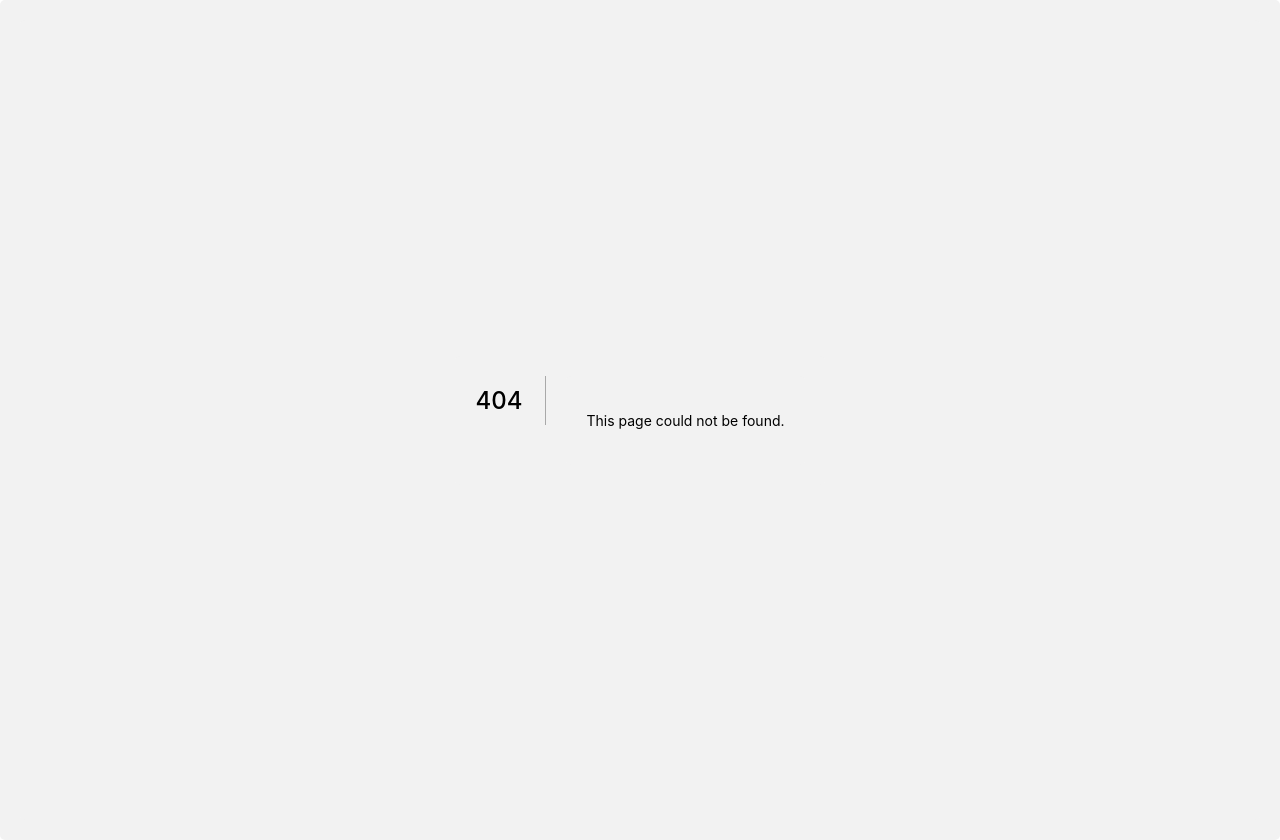
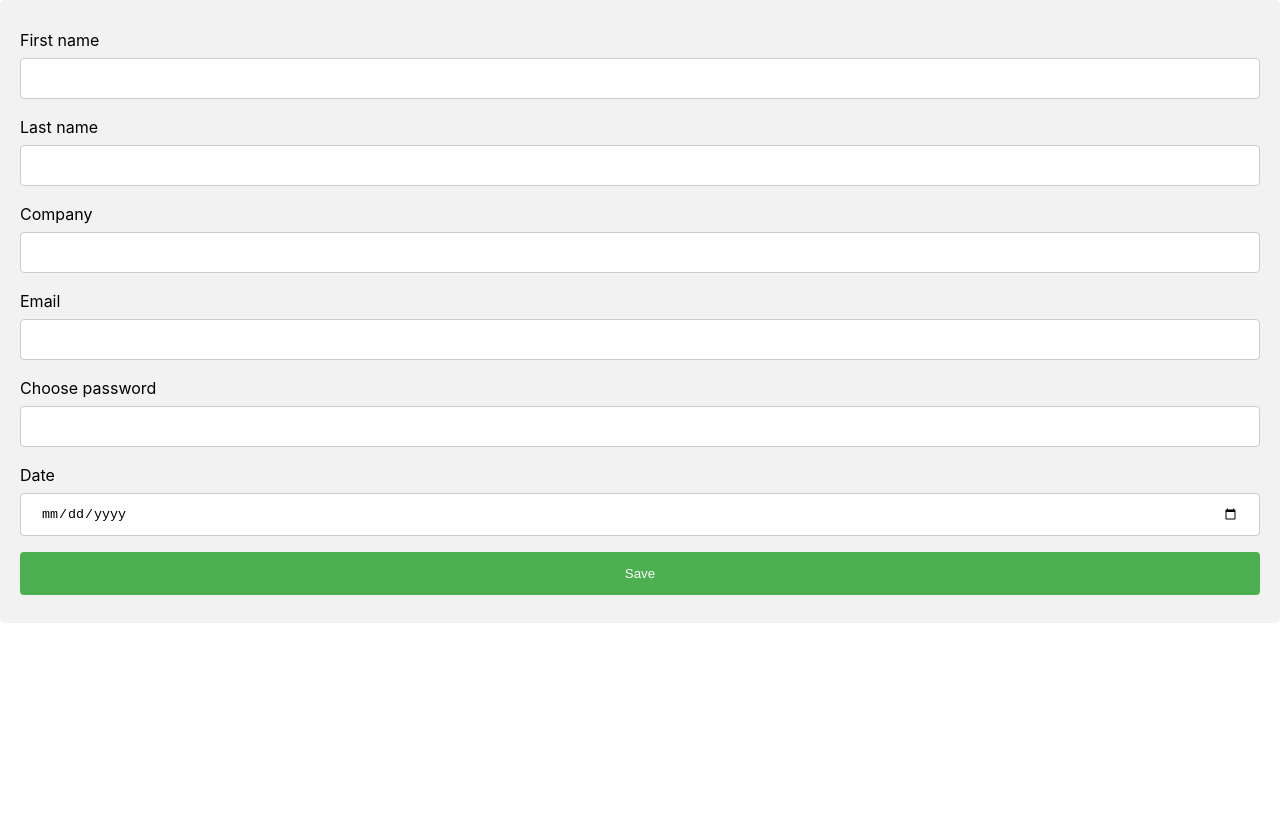
Before and after one commit to jonathanwelton/form-comparison-app, a Next.js app: page /custom-react-hook-form-example in a window 1280 px wide. Before the commit this address had no page. After the commit the page ends 800 px from the top, so only its background shows below. Built offline with nearby package versions, Linux system fonts and the light colour scheme.

Commit message:
custom rhf

```diff
--- /dev/null
+++ b/pages/custom-react-hook-form-example.tsx
@@ -0,0 +1,95 @@
+import { SubmitHandler, useForm } from "react-hook-form";
+
+type Inputs = {
+  firstName: string,
+  lastName: string,
+  company: string,
+  email: string,
+  password: string,
+  date: string,
+  newsletter: boolean
+};
+
+export default function ReactHookFormExample({ saveData }) {
+  const { register, handleSubmit, formState: { errors } } = useForm<Inputs>({ mode: 'onBlur' });
+  const onSubmit: SubmitHandler<Inputs> = data => {
+    console.log(data)
+    if (typeof saveData !== 'undefined') { saveData(data) }
+  }
+
+  return (
+    <form noValidate onSubmit={handleSubmit(onSubmit)}>
+      <label>First name</label>
+      <input
+        type="text"
+        aria-invalid={errors.firstName ? "true" : "false"}
+        data-testid="firstName"
+        {...register("firstName", {
+          required: { value: true, message: "Please enter you first name" }
+        })}
+      />
+      {errors.lastName && <span role="alert">{errors.lastName.message}</span>}
+
+      <label>Last name</label>
+      <input
+        type="text"
+        aria-invalid={errors.lastName ? "true" : "false"}
+        data-testid="lastName"
+        {...register("lastName", {
+          required: { value: true, message: "Please enter you last name" }
+        })}
+      />
+      {errors.firstName && <span role="alert">{errors.firstName.message}</span>}
+
+      <label>Company</label>
+      <input
+        type="text"
+        aria-invalid={errors.company ? "true" : "false"}
+        data-testid="company"
+        {...register("company", {
+          required: { value: true, message: "Please enter you company" }
+        })}
+      />
+      {errors.company && <span role="alert">{errors.company.message}</span>}
+
+      <label>Email</label>
+      <input
+        type="email"
+        aria-invalid={errors.email ? "true" : "false"}
+        data-testid="email"
+        {...register("email", {
+          required: { value: true, message: "Please enter your email" },
+          pattern: { value: /^(([^<>()[\]\.,;:\s@\"]+(\.[^<>()[\]\.,;:\s@\"]+)*)|(\".+\"))@(([^<>()[\]\.,;:\s@\"]+\.)+[^<>()[\]\.,;:\s@\"]{2,})$/i, message: "Please enter a valid email" }
+        })}
+      />
+      {errors.email && <span role="alert">{errors.email.message}</span>}
+
+      <label>Choose password</label>
+      <input
+        type="password"
+        aria-invalid={errors.password ? "true" : "false"}
+        data-testid="password"
+        {...register("password", {
+          required: { value: true, message: "Please enter a password" },
+          minLength:  { value: 8, message: "Please enter a password at least 8 characters long" },
+          maxLength:  { value: 100, message: "Please enter a password no more than 100 characters long" },
+          pattern: { value: /^(?=.{8,100}$)(?=.*?[a-z])(?=.*?[A-Z])(?=.*?[0-9]).*$/ , message: "Please enter a valid password containing at least one number with a mixture of uppercase and lowercase letters" }
+        })}
+      />
+      {errors.password && <span role="alert">{errors.password.message}</span>}
+
+      <label>Date</label>
+      <input
+        type="date"
+        aria-invalid={errors.date ? "true" : "false"}
+        data-testid="date"
+        {...register('date', {
+          required: { value: true, message: "Please enter a valid date" },
+        })}
+      />
+      {errors.date && <span role="alert">{errors.date.message}</span>}
+
+      <input type="submit" data-testid="save" value="Save" />
+    </form>
+  );
+}
--- a/pages/index.js
+++ b/pages/index.js
@@ -19,7 +19,7 @@ export default function Home() {
 
         <Link href="/react-hook-form-example">React Hook Form Example</Link>
         <Link href="/final-form-example">Final Form Example</Link>
-
+        <Link href="/custom-react-hook-form-example">Custom React Hook Form Example</Link>
       </main>
 
       <footer className={styles.footer}>
--- a/styles/globals.css
+++ b/styles/globals.css
@@ -19,7 +19,7 @@ h1 {
   box-sizing: border-box;
 }
 
-input, select {
+input:not([type="radio"]), select {
   width: 100%;
   padding: 12px 20px;
   margin: 8px 0;
@@ -27,6 +27,13 @@ input, select {
   border: 1px solid #ccc;
   border-radius: 4px;
   box-sizing: border-box;
+}
+
+input[aria-invalid="true"],
+select[aria-invalid="true"],
+input:focus[aria-invalid="true"],
+select:focus[aria-invalid="true"] {
+  border-color: #E03129;
 }
 
 input[type=submit] {
@@ -59,3 +66,7 @@ label {
   flex-direction: row;
   margin-top: 10px;
 }
+
+[role="radiogroup"][aria-invalid="true"] {
+  border: 2px solid red;
+}
```
Also changed, not shown: components/RadioButton.tsx (added, +19 -0 lines), components/RadioGroup.tsx (added, +20 -0 lines), components/Select.tsx (added, +27 -0 lines), components/TextInput.tsx (added, +21 -0 lines), hooks/useForm.ts (added, +27 -0 lines), 1 other file (tests, documents, lock files or other folders).
